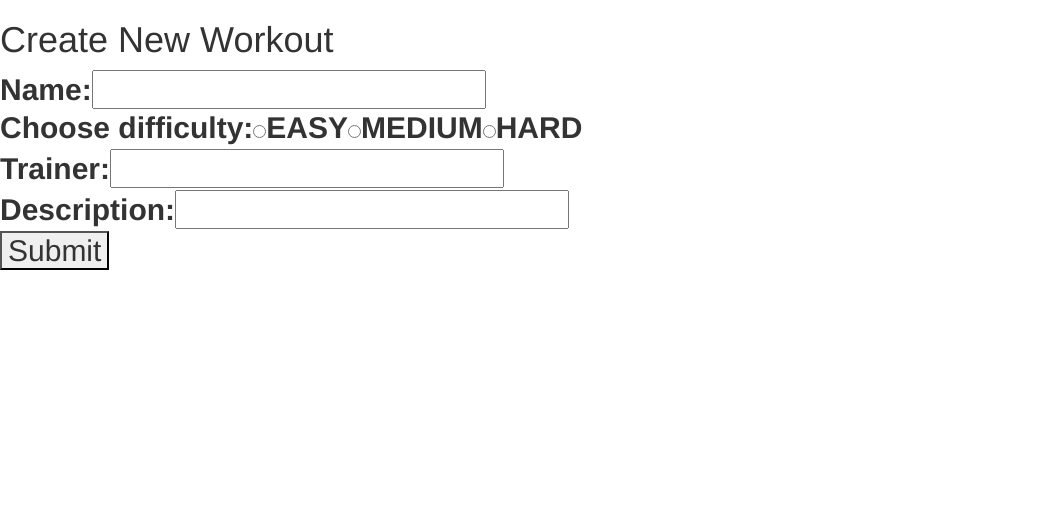
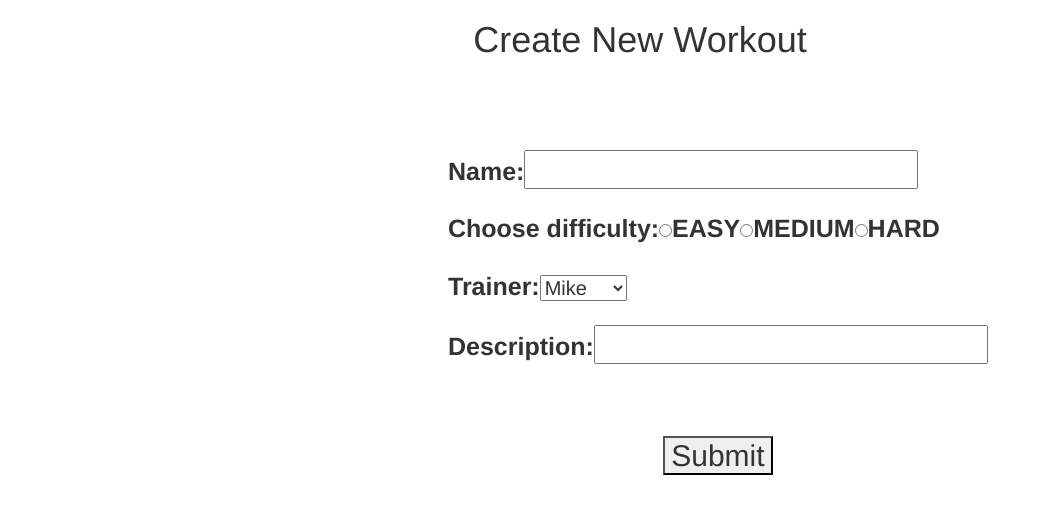
Before and after one commit to CCMV2/GymApplication, an Angular app in the folder GymAppUI/: page /createworkout in a window 1280 px wide. Shown: the top 514 px of the page, without its empty margins (0-1051 px from the left). Built offline with nearby package versions, Linux system fonts and the light colour scheme.

Commit message:
css la create workout + html modificat

```diff
--- a/GymAppUI/src/app/create-workout/create-workout.component.css
+++ b/GymAppUI/src/app/create-workout/create-workout.component.css
@@ -0,0 +1,35 @@
+h1{
+    text-align: center;
+}
+
+form{
+    position: absolute;
+    padding-top: 70px;
+    left: 35%;
+}
+
+#button{
+    padding-top: 60px;
+    text-align: center;
+}
+
+button{
+    font-size: 30px;
+}
+
+div{
+    padding-top: 10px;
+    padding-bottom: 10px;
+}
+
+select{
+    font-size: 20px;
+}
+
+option{
+    font-size: 20px;
+}
+
+label{
+    font-size: 25px;
+}
--- a/GymAppUI/src/app/create-workout/create-workout.component.html
+++ b/GymAppUI/src/app/create-workout/create-workout.component.html
@@ -1,4 +1,4 @@
-
+<link rel = "stylesheet" href="create_workout.css">
 <h1> Create New Workout</h1>
 
     <form>
@@ -8,27 +8,29 @@
         </div>
         <div>
             <label for="difficulty">Choose difficulty: </label>
-    <input type="radio" id="easy"
-     name="difficulty" value="easy">
+            <input type="radio" id="easy" name="difficulty" value="easy">
             <label for="easy">EASY</label>
-
-    <input type="radio" id="medium"
-     name="difficulty" value="medium">
+            <input type="radio" id="medium" name="difficulty" value="medium">
             <label for="medium">MEDIUM</label>
-
-    <input type="radio" id="hard"
-     name="difficulty" value="hard">
+            <input type="radio" id="hard" name="difficulty" value="hard">
             <label for="hard">HARD</label>
         </div>
         <div>
             <label for="trainer">Trainer: </label>
-    <input type="text" name="trainer" id="trainer"><br>
+            <select>
+                <option>Mike</option>
+                <option>Johnny</option>
+                <option>Mark</option>
+                <option>Cena</option>
+                <option>Jimmy</option>
+                <option>Marcel</option>
+            </select>
         </div>
         <div>
             <label for="description">Description: </label>
             <input type="text" name="description" id="description"><br>
         </div>
-  <div>
+        <div id = "button">
             <button type="submit">Submit</button>
         </div>
     </form>
```
Also changed, not shown: 1 other file (tests, documents, lock files or other folders). Lines whose indentation alone changed are shown as unchanged.
